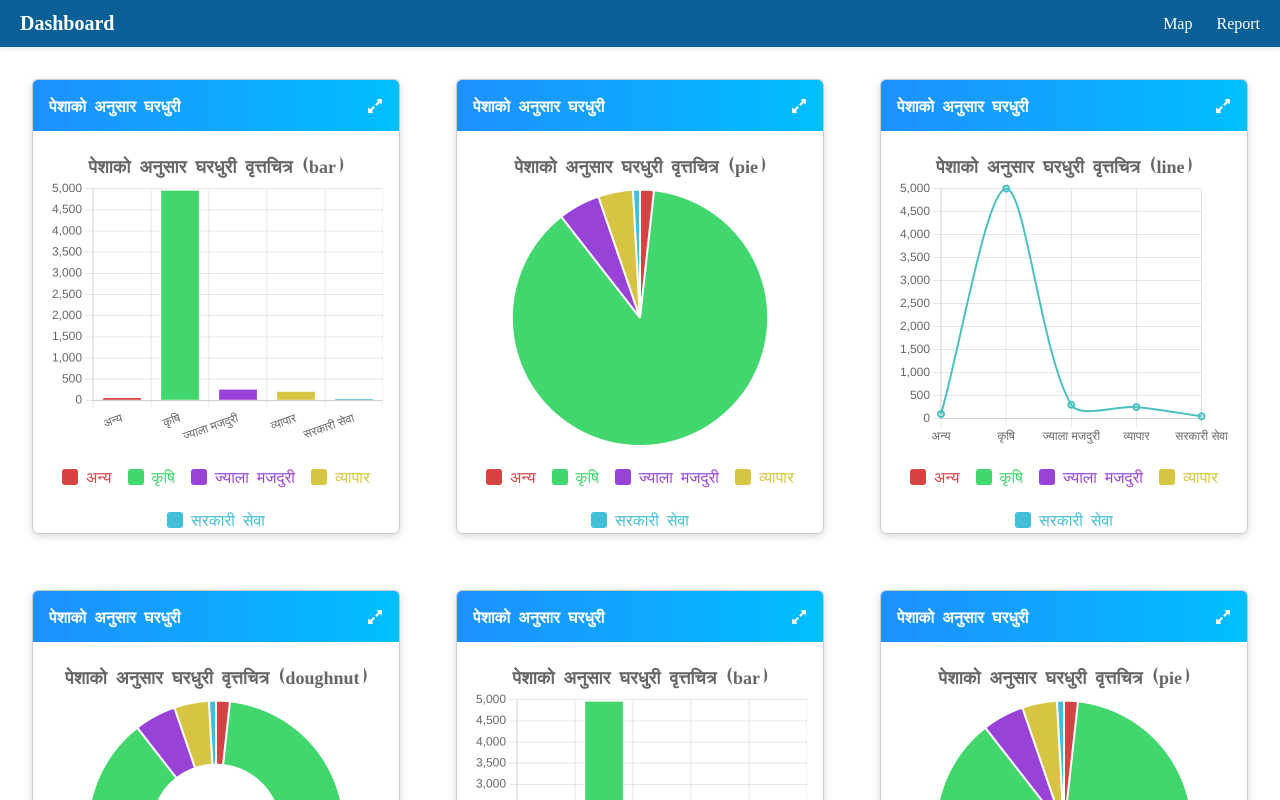
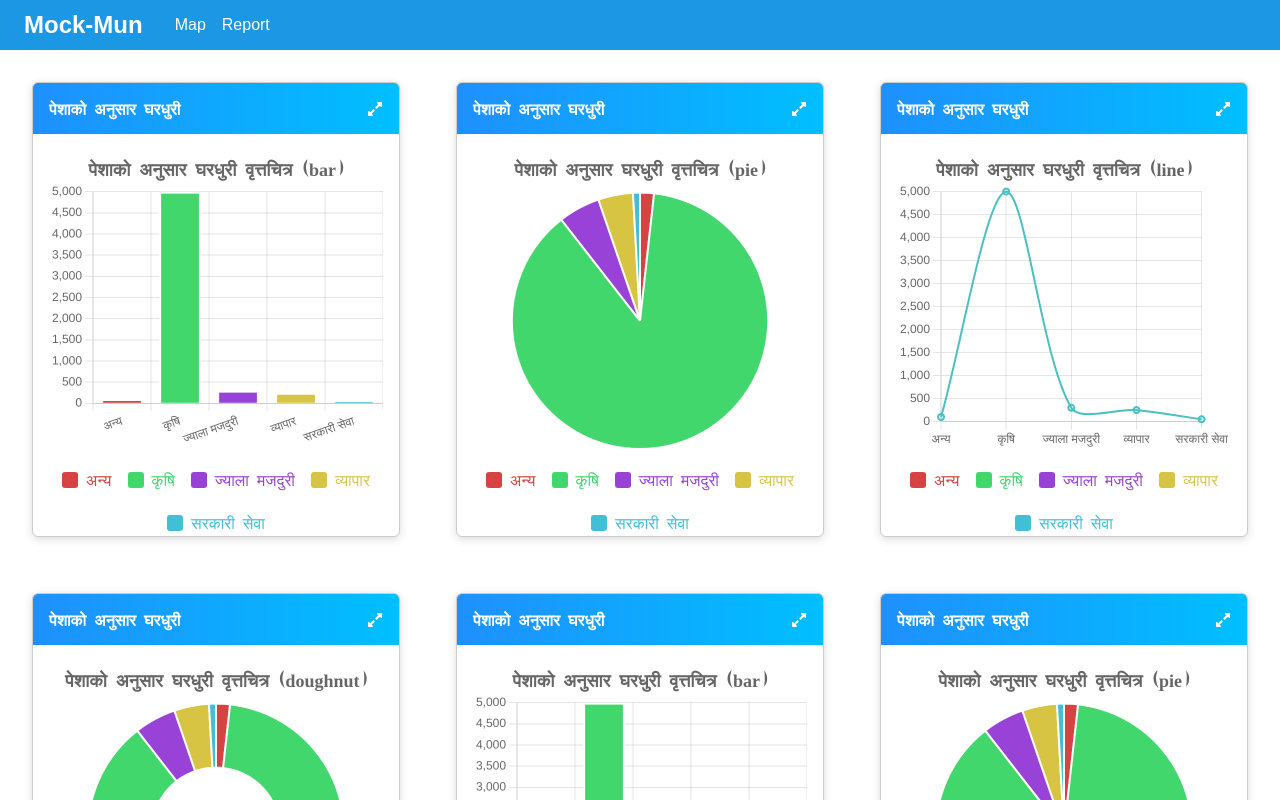
Before and after one commit to Normi333/Chart-React, a React (Vite) app: page / in a window 1280 px wide. Shown: the top 800 px of the page. Built offline with nearby package versions, Linux system fonts and the light colour scheme.

Commit message:
customised NavBar

```diff
--- a/src/components/NavBar.jsx
+++ b/src/components/NavBar.jsx
@@ -1,12 +1,14 @@
 import React from "react";
-import { NavLink } from "react-router-dom";
+import { NavLink, Link } from "react-router-dom";
 import "../styles/NavBar.css";
 
 const NavBar = () => {
   return (
     <nav className="navbar">
       <div className="navbar-container">
-        <h1 className="navbar-title">Dashboard</h1>
+        <Link to="/" className="navbar-title">
+          Mock-Mun
+        </Link>
         <ul className="navbar-links">
           <li>
             <NavLink
--- a/src/styles/NavBar.css
+++ b/src/styles/NavBar.css
@@ -1,26 +1,31 @@
 .navbar {
-  background-color: rgb(8, 96, 150);
-  padding: 12px 20px;
-  box-shadow: 0 2px 4px rgba(0, 0, 0, 0.1);
+  background-color: hwb(203 11% 11%);
+  padding: 0.7rem 1.5rem;
+  color: white;
+  width: 100%;
+  /* box-shadow: 0 2px 4px rgba(0, 0, 0, 0.1); */
 }
 
 .navbar-container {
   display: flex;
-  justify-content: space-between;
+  /* justify-content: space-between; */
   align-items: center;
+  gap: 2rem;
 }
 
 .navbar-title {
   color: white;
-  font-size: 20px;
+  font-size: 1.5rem;
   font-weight: bold;
-  margin: 0;
+  font-family: Arial, Helvetica, sans-serif;
+  /* margin: 0; */
+  text-decoration: none;
 }
 
 .navbar-links {
+  display: flex;
+  gap: 1rem;
   list-style: none;
-  display: flex;
-  gap: 24px;
   margin: 0;
   padding: 0;
 }
@@ -38,5 +43,9 @@
 
 .active-link {
   text-decoration: underline;
-  text-underline-offset: 4px;
+  /* text-underline-offset: 4px; */
 }
+
+.navbar-container li {
+  font-family: Arial, Helvetica, sans-serif;
+}
```
